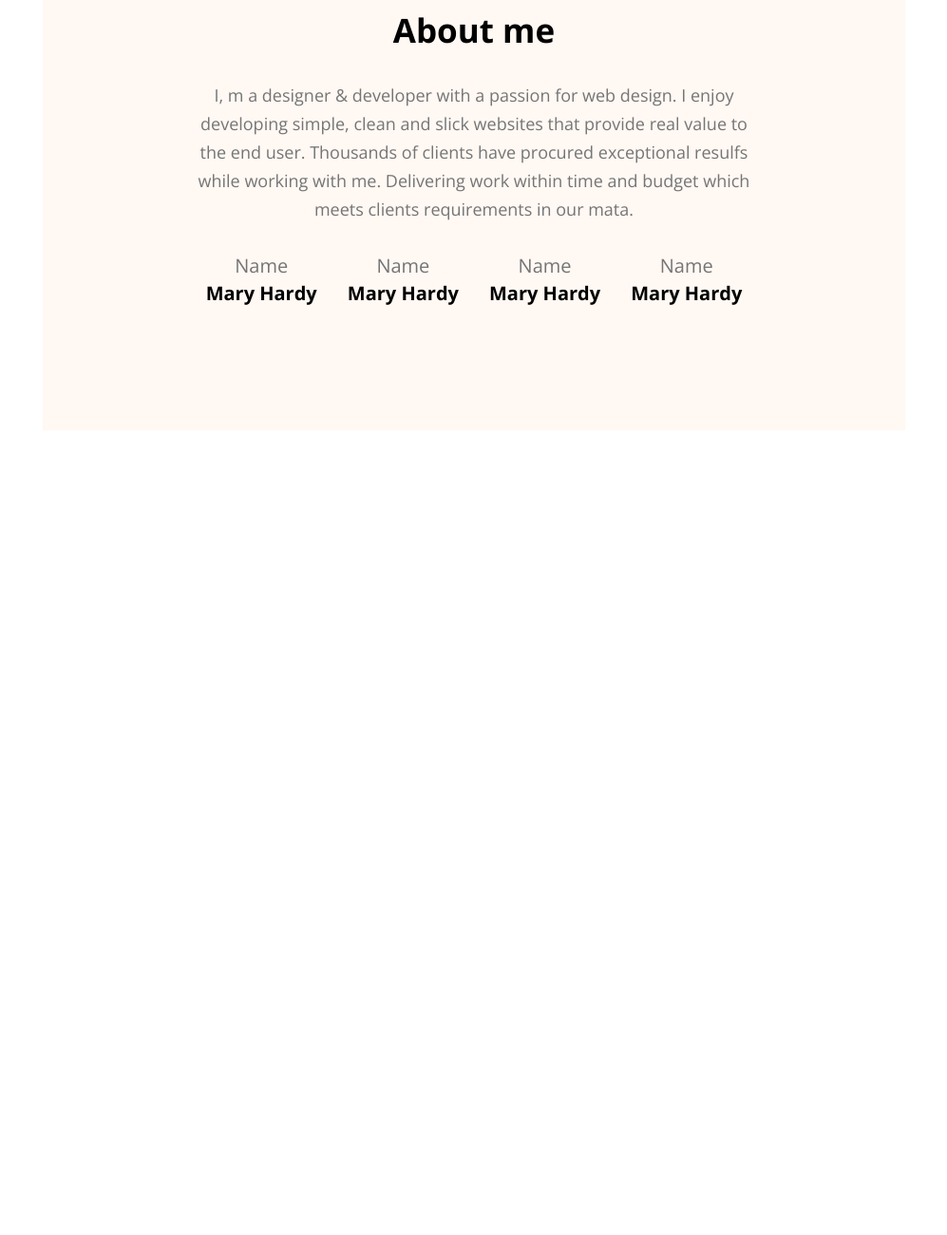
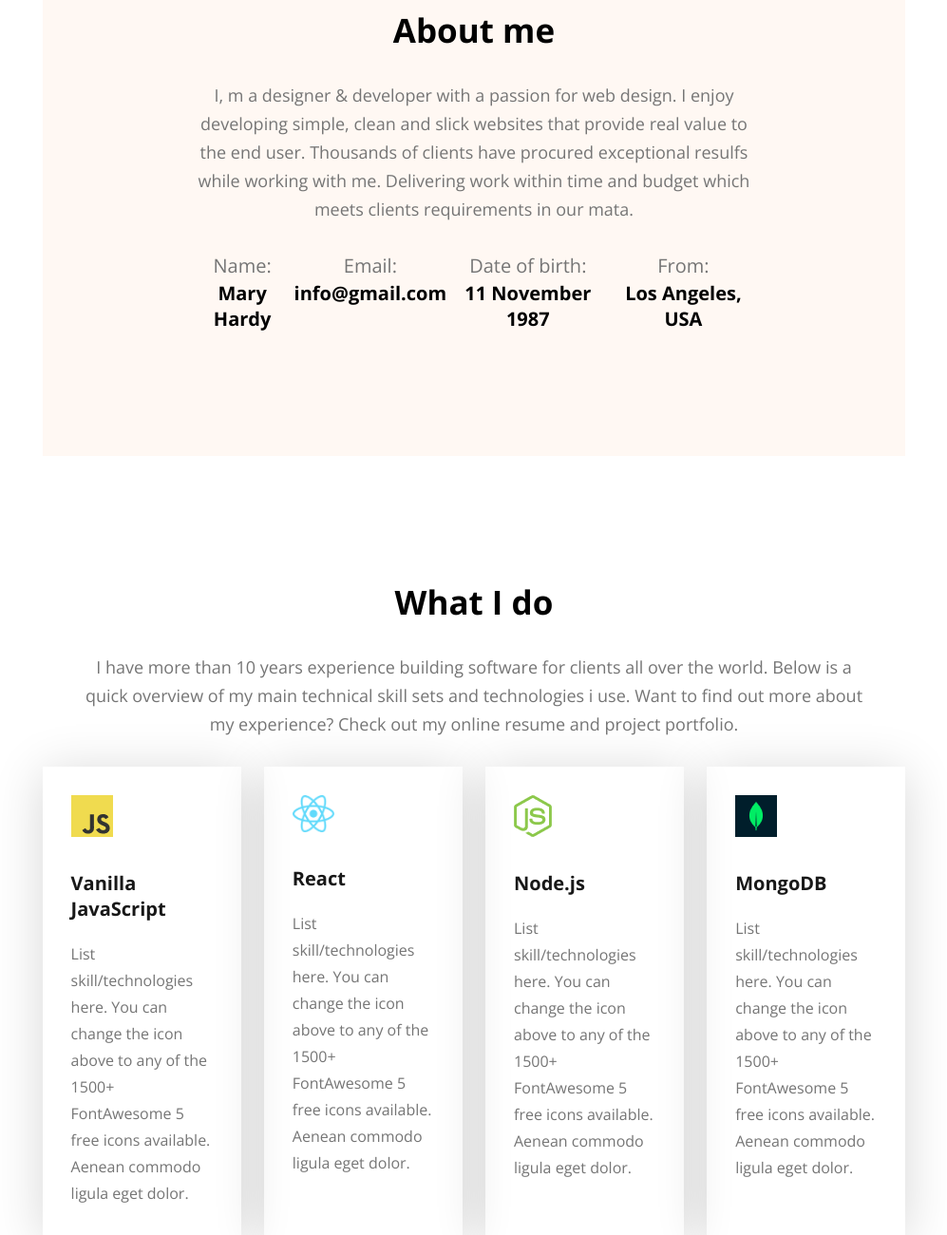
Before and after one commit to shakilahmmedOSD/hero-dev-portfolio-code, a plain HTML site: page index.html in a window 1280 px wide. Shown: the part 1087-2387 px from the top of the page at 95% size, without its empty margins (141-1138 px from the left). Before the commit the page ends 1540 px from the top, so only its background shows below. Drawn offline with nearby package versions, Linux system fonts and the light colour scheme.

Commit message:
edited what I do section

```diff
--- a/index.html
+++ b/index.html
@@ -56,26 +56,62 @@
             </div>
             <div class="about-info">
                 <div class="info-card">
-                    <p>Name</p>
+                    <p>Name:</p>
                     <h4>Mary Hardy</h4>
                 </div>
                 <div class="info-card">
-                    <p>Name</p>
-                    <h4>Mary Hardy</h4>
+                    <p>Email:</p>
+                    <h4>info@gmail.com</h4>
                 </div>
                 <div class="info-card">
-                    <p>Name</p>
-                    <h4>Mary Hardy</h4>
+                    <p>Date of birth:</p>
+                    <h4>11 November 1987</h4>
                 </div>
                 <div class="info-card">
-                    <p>Name</p>
-                    <h4>Mary Hardy</h4>
+                    <p>From:</p>
+                    <h4>Los Angeles, USA</h4>
                 </div>
 
             </div>
 
         </div>
     </section>
+    <section id="skills">
+        <div class="skills-container">
+            <div class="section-heading">
+             <h2>What I do</h2>
+             <p>I have more than 10 years experience building software for clients all over the world. Below is a quick overview of my main technical skill sets and technologies i use. Want to find out more about my experience? Check out my online resume and project portfolio.</p>
+
+            </div>
+            <div class="skill-box">
+               <div class="skill-card">
+                <img src="images/icons/js.png" alt="">
+                <h3>Vanilla JavaScript</h3>
+                <p>List skill/technologies here. You can change the icon above to any of the 1500+ FontAwesome 5 free icons available. Aenean commodo ligula eget dolor.</p>
+
+               </div>
+               <div class="skill-card">
+                <img src="images/icons/react.png" alt="">
+                <h3>React</h3>
+                <p>List skill/technologies here. You can change the icon above to any of the 1500+ FontAwesome 5 free icons available. Aenean commodo ligula eget dolor.</p>
+               </div>
+               <div class="skill-card">
+                <img src="images/icons/nodejs.png" alt="">
+                <h3>Node.js</h3>
+                <p>List skill/technologies here. You can change the icon above to any of the 1500+ FontAwesome 5 free icons available. Aenean commodo ligula eget dolor.</p>
+               </div>
+               <div class="skill-card">
+                <img src="images/icons/mongo.png" alt="">
+                <h3>MongoDB</h3>
+                <p>List skill/technologies here. You can change the icon above to any of the 1500+ FontAwesome 5 free icons available. Aenean commodo ligula eget dolor.</p>
+               </div>
+
+            </div>
+
+        </div>
+
+    </section>
+
 
 </body>
 
--- a/styles/portfolio.css
+++ b/styles/portfolio.css
@@ -34,6 +34,7 @@
 .section-heading{
   max-width: 827px;
   text-align: center;
+  margin: 0 auto;
 }
 .section-heading h2{
    font-size: 35px;
@@ -134,3 +135,39 @@
 .about-info .info-card h4{
     font-size: 20px;
 }
+#skills{
+    padding-top: 130px;
+}
+#skills .skills-container{
+    width:71%;
+    max-width: 1140px;
+    margin: 0 auto;
+
+}
+#skills .skills-container .skill-box{
+  display: flex;
+  gap:24px;
+}
+.skill-box .skill-card {
+    padding: 30px;
+    /* border: 1px solid red; */
+    box-shadow: 0 6px 50px 0 #00000029;
+    max-width: 267px;
+
+}
+.skill-card img{
+    max-width: 44px;
+    margin-bottom: 30px;
+}
+.skill-card h3{
+    font-size: 20px;
+    color: #181818;
+    margin-bottom: 20px;
+}
+.skill-card p{
+    font-size: 16px;
+    color: #757575;
+    line-height: 28px;
+
+
+}
```
